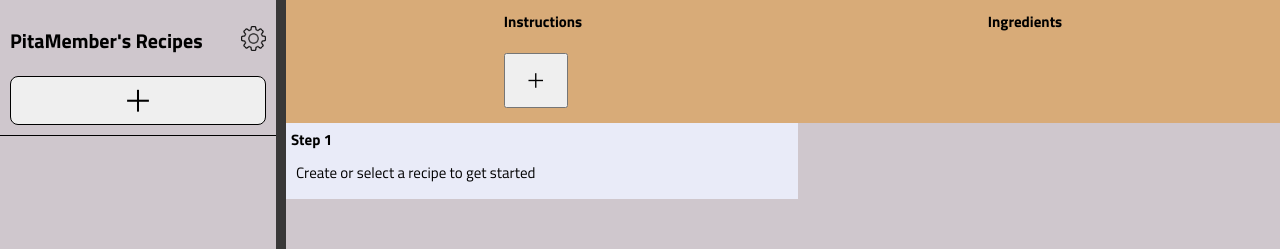
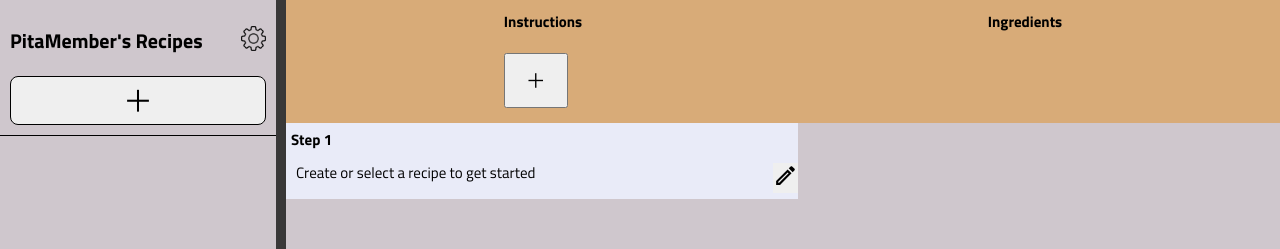
Before and after one commit to Echophase44/Bread_app, a React (Vite) app in the folder Bread-app/: page / in a window 1280 px wide. Both pictures are taken after typing "name@example.com", "Sample", "Sample" into the empty fields and a click on the button "Create Account". Shown: the top 249 px of the page. Built offline with nearby package versions, Linux system fonts and the light colour scheme; a web font is replaced by a local one.

Commit message:
Created the files to create the edit steps modal, some inital function setup and inital buttons.

```diff
--- /dev/null
+++ b/Bread-app/components/EditInstructionsModal.jsx
@@ -0,0 +1,12 @@
+import React from "react";
+import "../styles/InstructionsModal.css"
+
+function EditInstructions(){
+  return(
+    <div className="instructions-modalContainer">
+
+    </div>
+  )
+}
+
+export default EditInstructions
--- a/Bread-app/components/Instructions.jsx
+++ b/Bread-app/components/Instructions.jsx
@@ -1,8 +1,14 @@
 import React from "react";
-import '../styles/IngredientsSection.css'
+import '../styles/InstructionsSection.css'
 
 
 function InstructionSection (props) {
+  console.log(props)
+
+  function toggleModal(){
+    console.log("Clicked")
+  }
+
   return (
     <section className="recipe-stepsSection">
         <div className="recipe-stepsContainer">
--- a/Bread-app/components/RecipePage.jsx
+++ b/Bread-app/components/RecipePage.jsx
@@ -5,6 +5,8 @@ import editImg from "../public/edit.png"
 import SettingsPanel from "./SettingsPanel"
 import RecipeList from "./RecipeList";
 import InstructionSection from "./Instructions"
+import pencilOutline from "../public/pencil-outline.svg"
+import EditInstructions from "./EditInstructionsModal";
 
 function RecipeApp(props){
 
@@ -40,22 +42,38 @@ function RecipeApp(props){
     </div>
   ))
 
+  function toggleModal(){
+    console.log("Clicked")
+  }
+
   const currentRecipeSteps = props.selectedRecipe?.steps?.map((recipeSteps, index) => (
     <div className="recipe-stepInstructionContainer" key={index}>
       <h2 className="recipe-stepTitle">{`Step ${index + 1}`}</h2>
-      <p className="recipe-stepBody">{recipeSteps.body}</p>
+      <div className="recipe-bodyContainer">
+        <p className="recipe-stepBody">{recipeSteps.body}</p>
+        <button className="recipe-editStepButton" onClick={toggleModal} type="button">
+          <img src={pencilOutline} alt="Edit Instruction Step" />
+        </button>
+      </div>
     </div>
   ))
-    console.log(props.togglePanels)
+    // console.log(props.togglePanels)
   // Passed props
   const username = props.user.username
-  const {addNewStep, createNewRecipe, generateUsername, settingsPanelToggle} = props
+  const {addNewStep, createNewRecipe, generateUsername, settingsPanelToggle, togglePanels} = props
 
   return(
     <main>
       {props.togglePanels.settingsPanel &&
         <SettingsPanel
         settingsPanelToggle = {settingsPanelToggle}
+        />
+      }
+
+      {
+        props.togglePanels.editInstructionsPanel &&
+        <EditInstructions
+
         />
       }
 
@@ -70,6 +88,7 @@ function RecipeApp(props){
      <InstructionSection
         addNewStep = {addNewStep}
         currentRecipeSteps = {currentRecipeSteps}
+        togglePanels = {togglePanels}
      />
     </main>
   )
--- a/Bread-app/src/App.jsx
+++ b/Bread-app/src/App.jsx
@@ -163,6 +163,10 @@ function App() {
     })
   }
 
+  function updateSteps(){
+    console.log("Clicked")
+  }
+
   // ########## Settings Panel ###########
 
   function settingsPanelToggle() {
@@ -198,6 +202,7 @@ function App() {
       settingsPanelToggle = {settingsPanelToggle}
       clearCurrentRecipe = {clearCurrentRecipe}
       addNewStep = {addNewStep}
+      setTogglePanels = {setTogglePanels}
     /> :
     <LoginApp
       passwordError = {newUser.passwordError}
--- /dev/null
+++ b/Bread-app/styles/InstructionsModal.css
@@ -0,0 +1,3 @@
+.instructions-modalContainer{
+  background-color: white;
+}
--- a/Bread-app/styles/IngredientsSection.css
+++ b/Bread-app/styles/InstructionsSection.css
@@ -60,3 +60,14 @@
   padding: 10px 20px;
   font-size: 2rem;
 }
+
+.recipe-bodyContainer{
+  display: flex;
+  justify-content: space-between;
+  align-items: center;
+}
+
+.recipe-editStepButton{
+  width: 25px;
+  border: none;
+}
```
Also changed, not shown: Bread-app/public/pencil-outline.svg (added), 1 other file (tests, documents, lock files or other folders).
